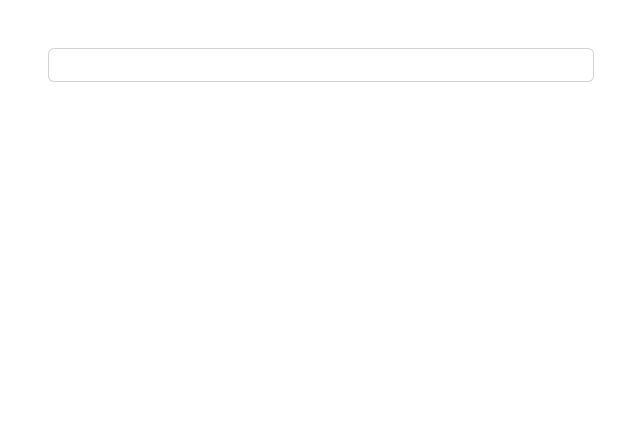
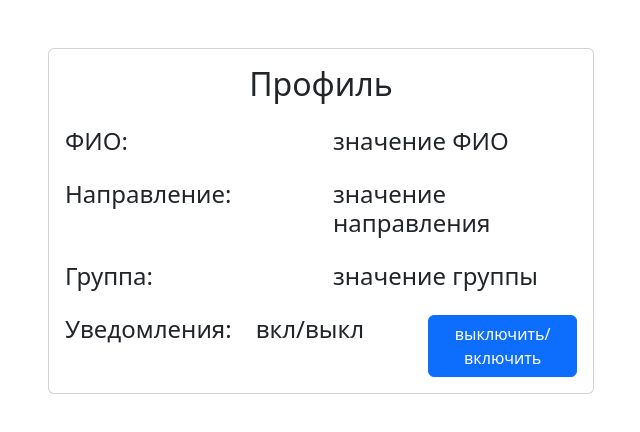
Before and after one commit to CIoudkicker/TSU_classes_notifications-, a React (Create React App) app in the folder tsu-schedule-client/: page /profile in a window 1280 px wide. Shown: the top 432 px of the page, without its empty margins (319-959 px from the left). Built offline with nearby package versions, Linux system fonts and the light colour scheme.

Commit message:
Добавлена страница профиля (вход через страницу расписания) с болванками, где должны отображаться или меняться соответствующие данные (пока просто примерно)

```diff
--- a/tsu-schedule-client/src/components/profile.js
+++ b/tsu-schedule-client/src/components/profile.js
@@ -1,11 +1,52 @@
 import React, { useState } from 'react';
 import { useNavigate } from 'react-router';
 import { Alert, Button, Card, Form } from 'react-bootstrap';
+import { Container, Row, Col, Table, Modal } from 'react-bootstrap';
+
+const openCloseAlerts = () => {
+    alert("Здесь меняется значение");
+  };
 
 function Login() {
   return (
     <Card className="w-50 mx-auto mt-5">
       <Card.Body>
+		<h2 className="text-center mb-4">Профиль</h2>
+		<Row>
+			<Col>
+			  <h4 className="text-right mb-4">ФИО:</h4>
+			</Col>
+			<Col>
+			  <h4 className="text-right mb-4">значение ФИО</h4>
+			</Col>
+		</Row>
+		<Row>
+			<Col>
+			  <h4 className="text-right mb-4">Направление:</h4>
+			</Col>
+			<Col>
+			  <h4 className="text-right mb-4">значение направления</h4>
+			</Col>
+		</Row>
+		<Row>
+			<Col>
+			  <h4 className="text-right mb-4">Группа:</h4>
+			</Col>
+			<Col>
+			  <h4 className="text-right mb-4">значение группы</h4>
+			</Col>
+		</Row>
+		<Row>
+			<Col>
+			  <h4 className="text-right mb-4">Уведомления:</h4>
+			</Col>
+			<Col>
+			  <h4 className="text-right mb-4">вкл/выкл</h4>
+			</Col>
+			<Col>
+			  <Button onClick={() => openCloseAlerts()}> выключить/включить </Button>
+			</Col>
+		</Row>
       </Card.Body>
     </Card>
   );
--- a/tsu-schedule-client/src/components/scheduleTable.js
+++ b/tsu-schedule-client/src/components/scheduleTable.js
@@ -38,7 +38,7 @@ const ScheduleTable = () => {
     <Container>
 	  <Row>
         <Col>
-          <Button onClick={() => navigateToProfile()}></Button>
+          <Button onClick={() => navigateToProfile()}> Профиль </Button>
         </Col>
       </Row>
       <Row>
```
